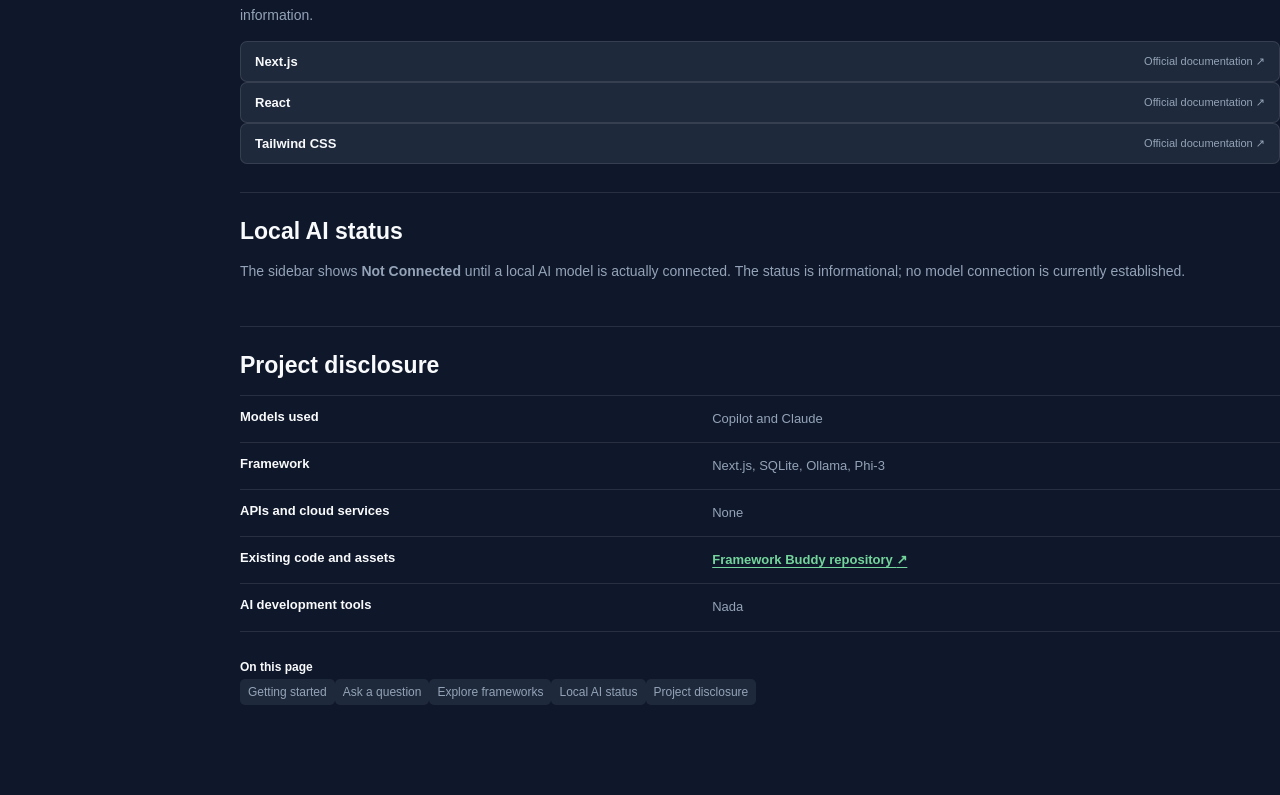
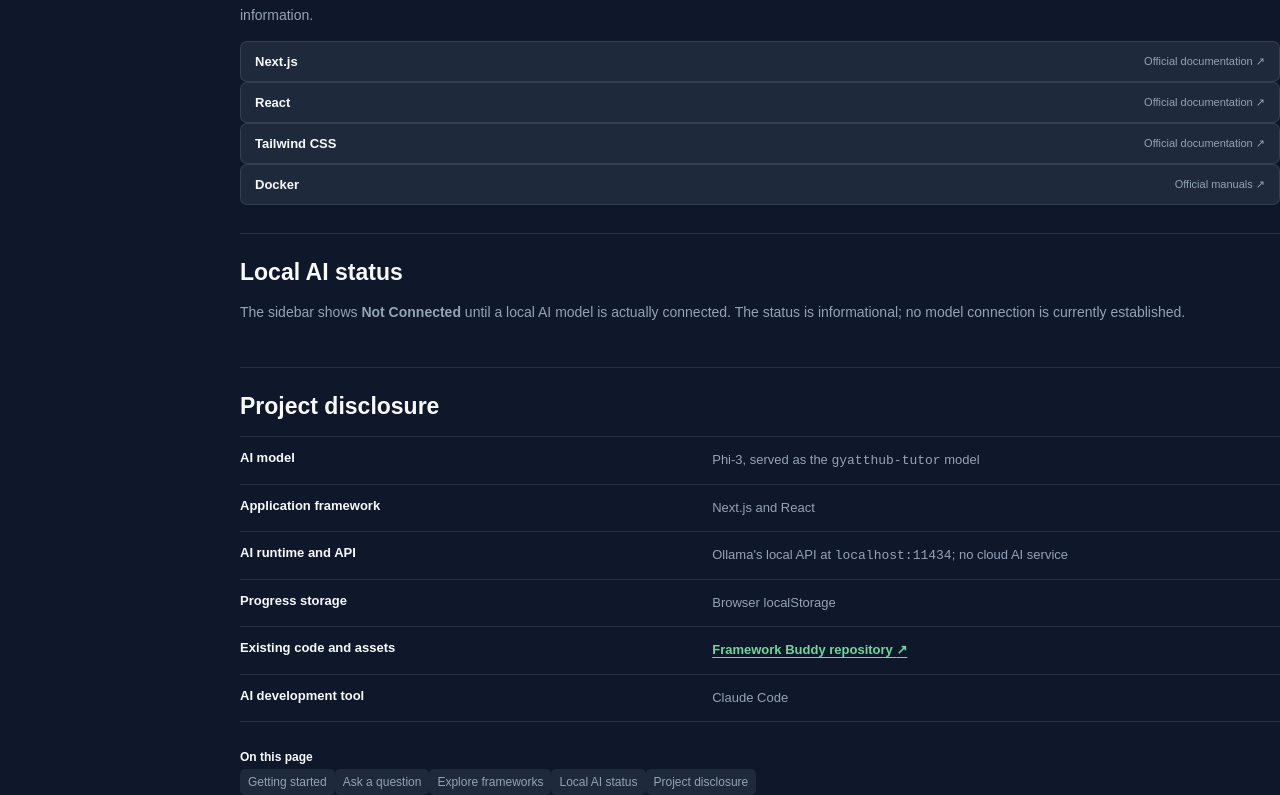
Before and after one commit to ProbablyFine08/Gyatthub, a Next.js app: page /docs in a window 1280 px wide. Shown: the part 846-1641 px from the top of the page. Before the commit the page ends 1551 px from the top, so only its background shows below. Built offline with nearby package versions, Linux system fonts and the light colour scheme; no server answers.

Commit message:
Added docker documentation and changed README.md

```diff
--- a/src/app/docs/page.js
+++ b/src/app/docs/page.js
@@ -59,6 +59,7 @@
               <a id="nextjs" href="https://nextjs.org/docs" target="_blank" rel="noreferrer">Next.js <span>Official documentation ↗</span></a>
               <a id="react" href="https://react.dev/learn" target="_blank" rel="noreferrer">React <span>Official documentation ↗</span></a>
               <a id="tailwind-css" href="https://tailwindcss.com/docs" target="_blank" rel="noreferrer">Tailwind CSS <span>Official documentation ↗</span></a>
+              <a id="docker" href="https://docs.docker.com/manuals/" target="_blank" rel="noreferrer">Docker <span>Official manuals ↗</span></a>
             </div>
           </section>
 
@@ -71,24 +72,28 @@
             <h2>Project disclosure</h2>
             <dl className="project-disclosure">
               <div>
-                <dt>Models used</dt>
-                <dd>Copilot and Claude</dd>
+                <dt>AI model</dt>
+                <dd>Phi-3, served as the <code>gyatthub-tutor</code> model</dd>
               </div>
               <div>
-                <dt>Framework</dt>
-                <dd>Next.js, SQLite, Ollama, Phi-3</dd>
+                <dt>Application framework</dt>
+                <dd>Next.js and React</dd>
               </div>
               <div>
-                <dt>APIs and cloud services</dt>
-                <dd>None</dd>
+                <dt>AI runtime and API</dt>
+                <dd>Ollama's local API at <code>localhost:11434</code>; no cloud AI service</dd>
+              </div>
+              <div>
+                <dt>Progress storage</dt>
+                <dd>Browser localStorage</dd>
               </div>
               <div>
                 <dt>Existing code and assets</dt>
                 <dd><a style={{ color: '#73d59b' }} href="https://github.com/ProbablyFine08/Gyatthub" target="_blank" rel="noreferrer">Framework Buddy repository <span aria-hidden="true">↗</span></a></dd>
               </div>
               <div>
-                <dt>AI development tools</dt>
-                <dd>Nada</dd>
+                <dt>AI development tool</dt>
+                <dd>Claude Code</dd>
               </div>
             </dl>
           </section>
```
Also changed, not shown: src/app/page.js (+5 -4 lines), src/lib/frameworks.js (+8 -0 lines), 1 other file (tests, documents, lock files or other folders).
